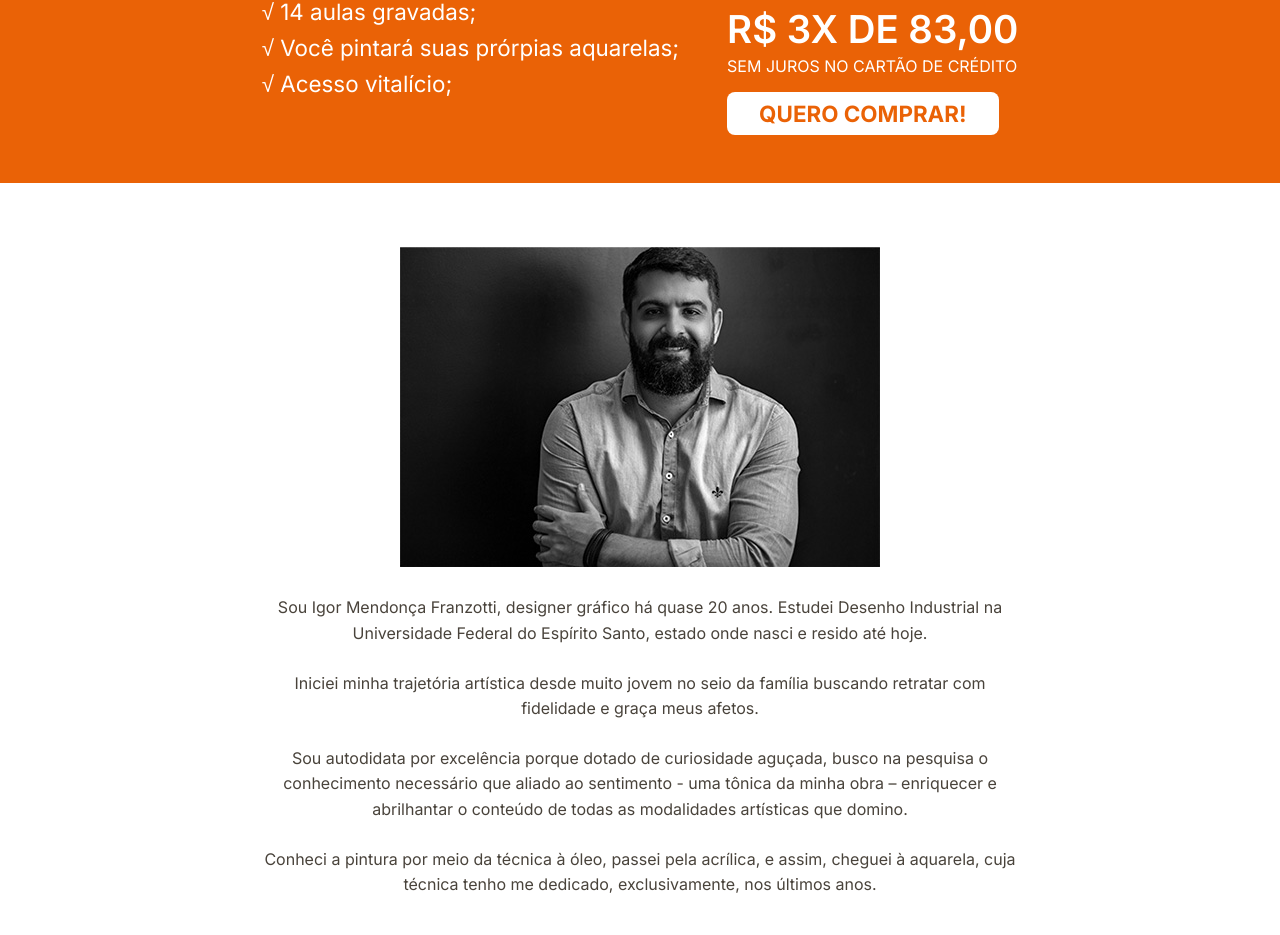
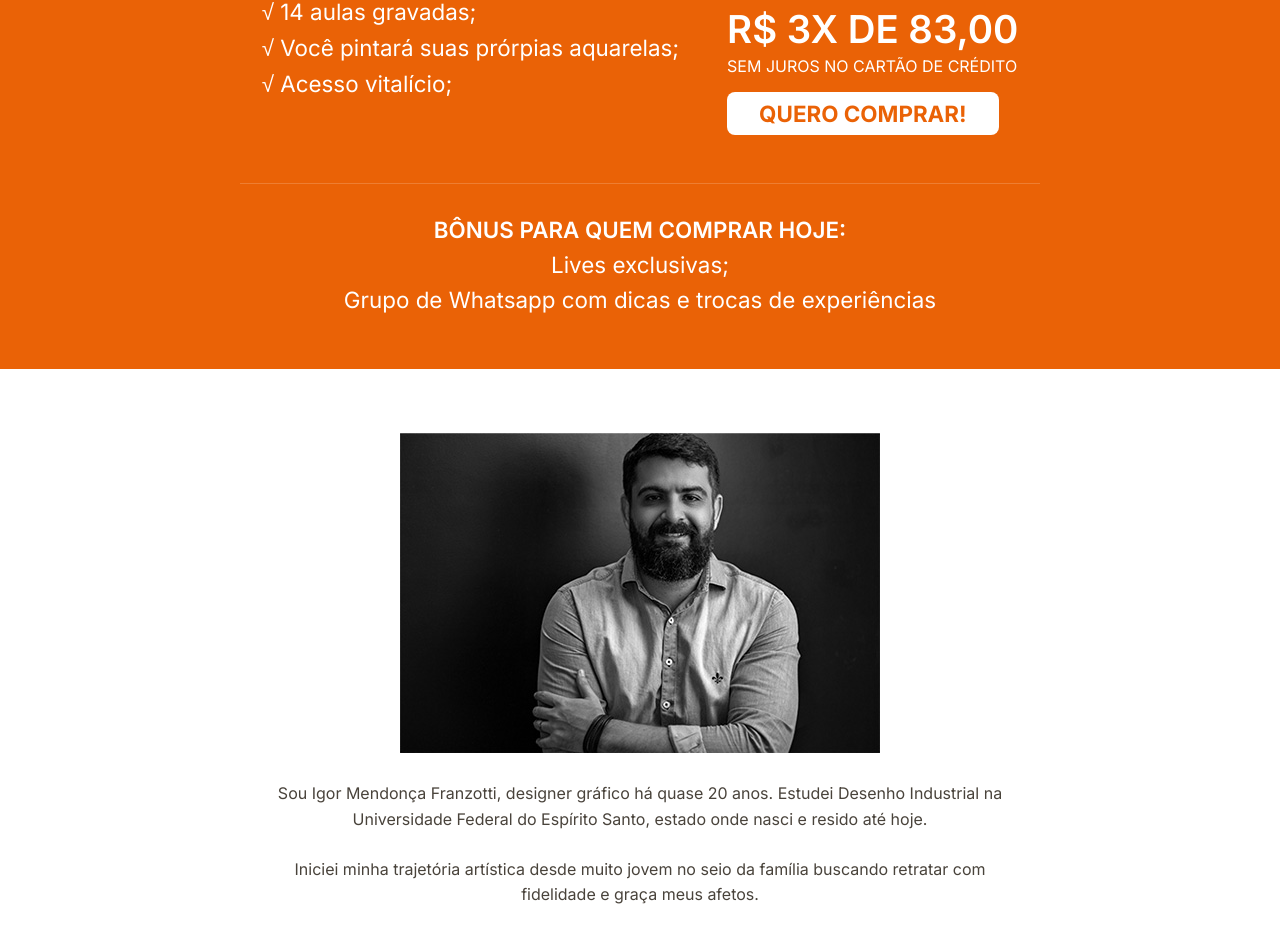
Before and after one commit to eliasfaical/igorfranzotti, a Next.js app: page / in a window 1280 px wide. Shown: the part 5022-5957 px from the top of the page. Built offline with nearby package versions, Linux system fonts and the light colour scheme.

Commit message:
AJustes de bonus

```diff
--- a/src/pages/index.tsx
+++ b/src/pages/index.tsx
@@ -167,6 +167,14 @@ export default function Home() {
               <a href="https://pay.hotmart.com/K50418650H?checkoutMode=10" title="Quero comprar" target="_blank" rel="noopener noreferrer" className={styles.btnComprar}>Quero comprar!</a>
             </div>
           </div>
+
+          <div className={styles.vantagens}>
+            <h3>Bônus para quem comprar hoje:</h3>
+            <ul>
+              <li>Lives exclusivas;</li>
+              <li>Grupo de Whatsapp com dicas e trocas de experiências</li>
+            </ul>
+          </div>
         </section>
 
         <section className={styles.sectionAbout}>
--- a/src/styles/Home.module.css
+++ b/src/styles/Home.module.css
@@ -285,6 +285,13 @@
   color: #fff;
   background: var(--blue);
 }
+.scetionValor .vantagens {
+  margin: 3rem auto 0;
+  max-width: 800px;
+  border-top: 1px solid rgba(255, 255, 255, 0.178);
+  padding-top: 2rem;
+  text-align: center;
+}
 
 
 /* Sobre
```
